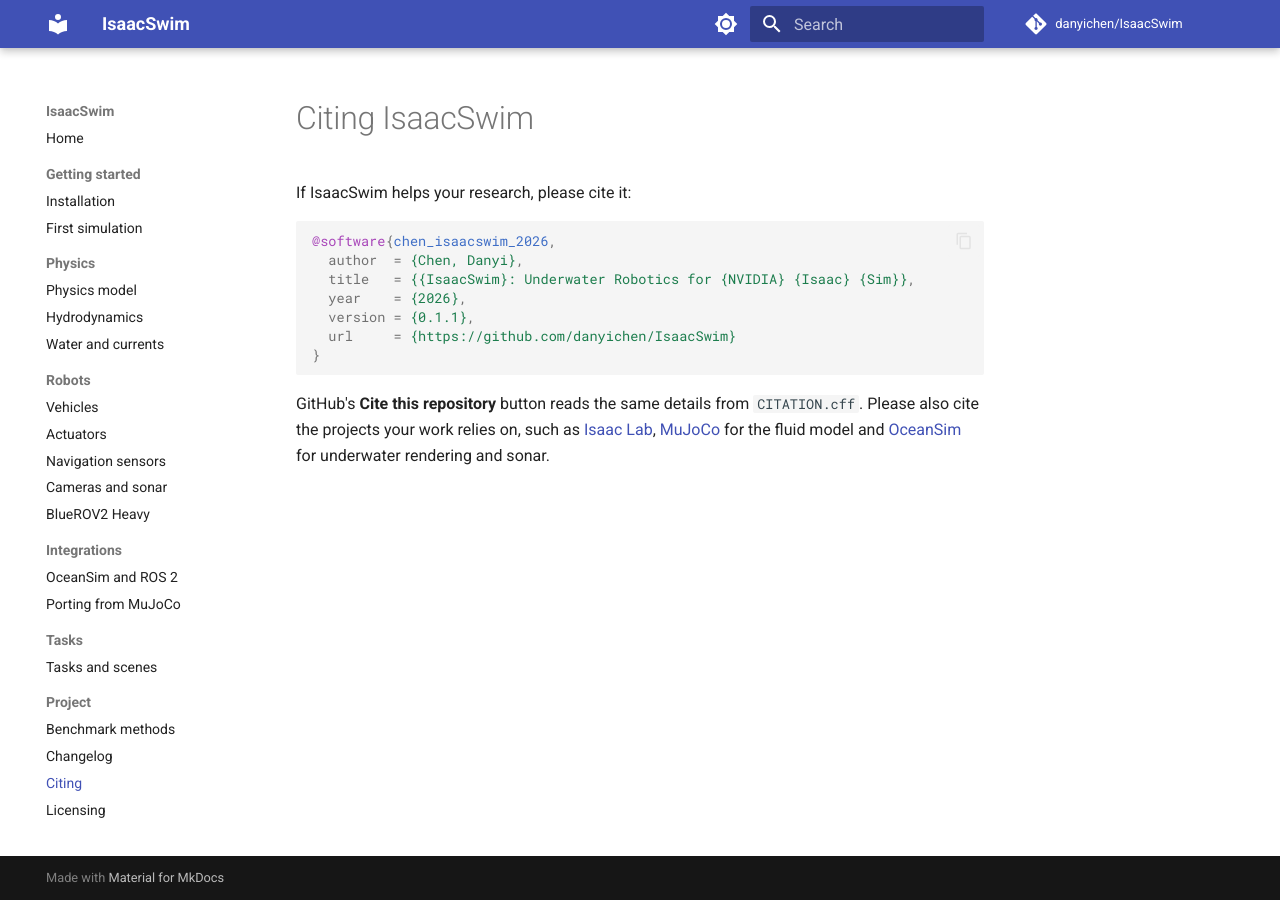
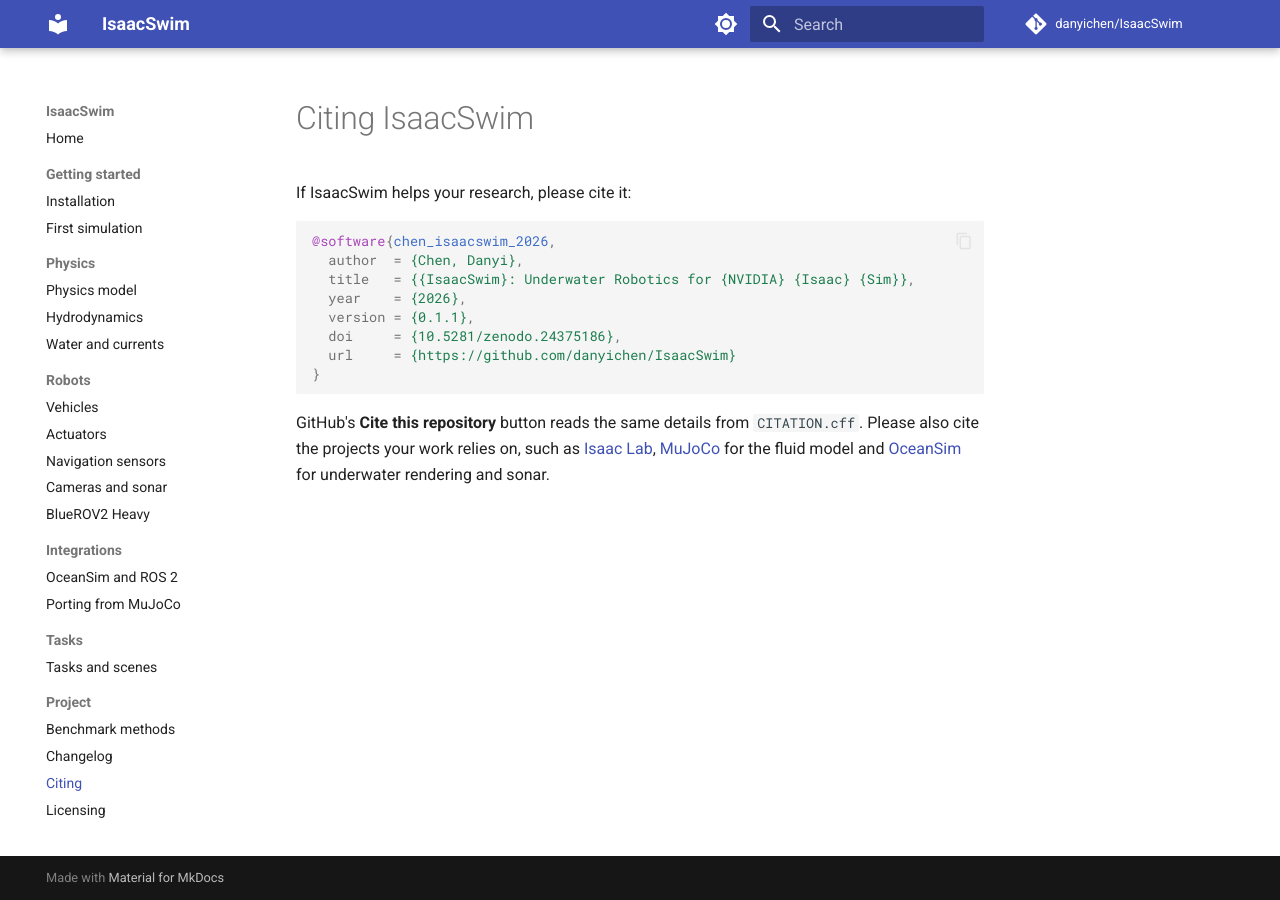
Before and after one commit to danyichen/IsaacSwim, an MkDocs documentation site: the page built from docs/citing.md, in a window 1280 px wide. Built offline with MkDocs 1.6.1 and Material for MkDocs 9.7.7, drawn with Linux system fonts in a browser that asks for light colours; comment, search, counter and statistics services are not loaded.

Commit message:
Add Zenodo DOI

````diff
--- a/docs/citing.md
+++ b/docs/citing.md
@@ -8,6 +8,7 @@ If IsaacSwim helps your research, please cite it:
   title   = {{IsaacSwim}: Underwater Robotics for {NVIDIA} {Isaac} {Sim}},
   year    = {2026},
   version = {0.1.1},
+  doi     = {10.5281/zenodo.24375186},
   url     = {https://github.com/danyichen/IsaacSwim}
 }
 ```
````
Also changed, not shown: README.md (+1 -0 lines), 1 other file.
